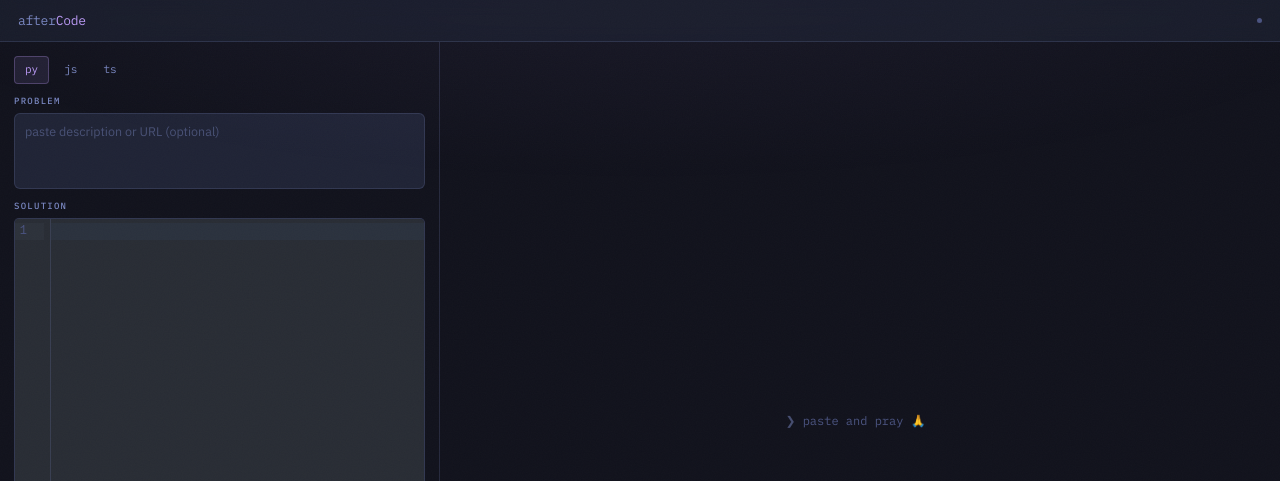
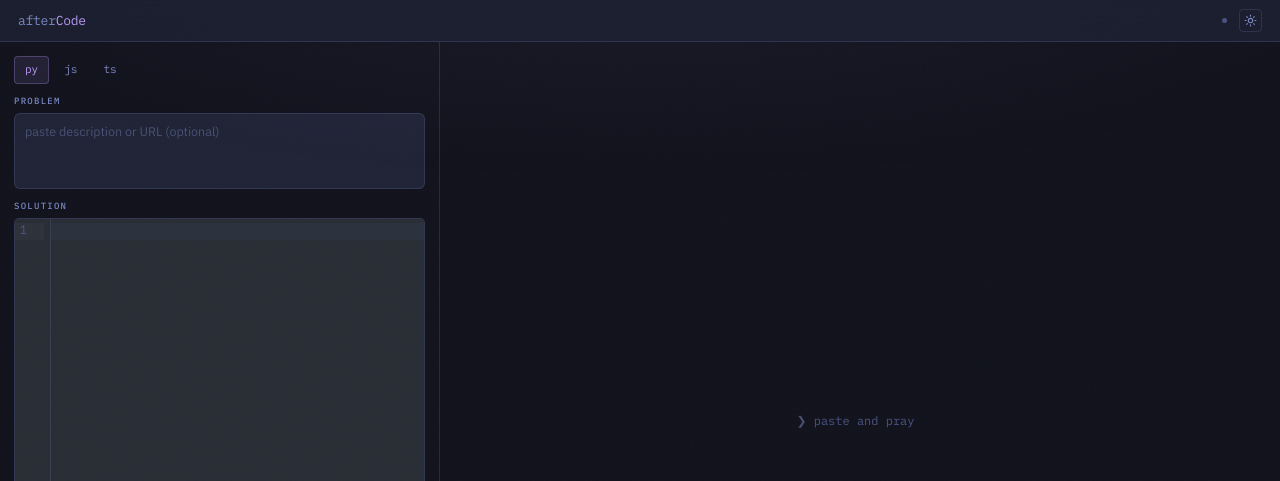
Before and after one commit to leejiayi-ljy/AfterCode, a React (Vite) app: page / in a window 1280 px wide. Shown: the top 481 px of the page. Built offline with nearby package versions, Linux system fonts and the light colour scheme.

Commit message:
add support for light theme

```diff
--- a/src/App.jsx
+++ b/src/App.jsx
@@ -1,4 +1,5 @@
 import { useState, useCallback, useEffect } from 'react'
+import { Sun, Moon } from 'lucide-react'
 import CodeEditor from './components/CodeEditor.jsx'
 import AnalysisPanel from './components/AnalysisPanel.jsx'
 import SkeletonPanel from './components/SkeletonPanel.jsx'
@@ -30,17 +31,23 @@ const IDLE_PROMPTS = [
   "brb, judging your code",
   "don't be shy, paste it",
   "your O(n!) solution is welcome here",
-  "paste and pray 🙏",
+  "paste and pray",
 ]
 const idlePrompt = IDLE_PROMPTS[Math.floor(Math.random() * IDLE_PROMPTS.length)]
 
 export default function App() {
+  const [isDark, setIsDark] = useState(() => localStorage.getItem('ac-theme') !== 'light')
   const [problem, setProblem] = useState(() => localStorage.getItem('ac-problem') || '')
   const [code, setCode] = useState(() => localStorage.getItem('ac-code') || '')
   const [language, setLanguage] = useState(() => localStorage.getItem('ac-language') || 'python')
   const [status, setStatus] = useState('idle')
   const [analysis, setAnalysis] = useState(null)
   const [error, setError] = useState(null)
+
+  useEffect(() => {
+    document.documentElement.setAttribute('data-theme', isDark ? 'dark' : 'light')
+    localStorage.setItem('ac-theme', isDark ? 'dark' : 'light')
+  }, [isDark])
 
   useEffect(() => { localStorage.setItem('ac-problem', problem) }, [problem])
   useEffect(() => { localStorage.setItem('ac-code', code) }, [code])
@@ -89,19 +96,7 @@ export default function App() {
   return (
     <div className='flex flex-col' style={{ height: '100%', background: 'var(--bg)' }}>
       {/* ── Header ── */}
-      <header
-        className='flex items-center flex-shrink-0'
-        style={{
-          borderBottom: '1px solid var(--border)',
-          padding: '0 18px',
-          height: '42px',
-          gap: '12px',
-          background: 'rgba(31, 35, 53, 0.6)',
-          backdropFilter: 'blur(8px)',
-          position: 'relative',
-          zIndex: 10,
-        }}
-      >
+      <header className='app-header flex items-center flex-shrink-0'>
         <span className='brand'>
           <span className='brand-after'>after</span>
           <span className='brand-code'>Code</span>
@@ -109,13 +104,20 @@ export default function App() {
 
         <div style={{ flex: 1 }} />
 
-        <div className='flex items-center gap-2'>
+        <div className='flex items-center gap-3'>
           <span className='status-dot' data-status={status} />
           {status !== 'idle' && (
             <span className='label' style={{ letterSpacing: '0.10em', opacity: 0.8 }}>
               {status === 'loading' ? 'analyzing' : status}
             </span>
           )}
+          <button
+            onClick={() => setIsDark(d => !d)}
+            className='theme-toggle'
+            title={isDark ? 'Switch to light mode' : 'Switch to dark mode'}
+          >
+            {isDark ? <Sun size={13} /> : <Moon size={13} />}
+          </button>
         </div>
       </header>
 
@@ -123,7 +125,7 @@ export default function App() {
       <div className='flex flex-1 min-h-0'>
         {/* Left panel */}
         <div
-          className='flex flex-col flex-shrink-0'
+          className='flex flex-col flex-shrink-0 left-panel'
           style={{
             width: '440px',
             borderRight: '1px solid var(--border)',
@@ -167,7 +169,7 @@ export default function App() {
                 borderRadius: '5px',
               }}
             >
-              <CodeEditor language={language} value={code} onChange={setCode} />
+              <CodeEditor language={language} value={code} onChange={setCode} isDark={isDark} />
             </div>
           </div>
 
@@ -228,7 +230,7 @@ export default function App() {
 
           {status === 'success' && analysis && (
             <div className='fade-up'>
-              <AnalysisPanel analysis={analysis} language={language} />
+              <AnalysisPanel analysis={analysis} language={language} isDark={isDark} />
             </div>
           )}
         </div>
--- a/src/components/AnalysisPanel.jsx
+++ b/src/components/AnalysisPanel.jsx
@@ -9,7 +9,7 @@ import PatternSection from './sections/PatternSection.jsx'
 import FollowUpSection from './sections/FollowUpSection.jsx'
 import { copyToClipboard, formatFullAnalysis } from '../lib/utils.js'
 
-export default function AnalysisPanel({ analysis, language }) {
+export default function AnalysisPanel({ analysis, language, isDark }) {
   const [copied, setCopied] = useState(false)
 
   const handleCopyAll = async () => {
@@ -51,7 +51,7 @@ export default function AnalysisPanel({ analysis, language }) {
         <ComplexitySection analysis={analysis} />
       </div>
       <CodeReviewSection analysis={analysis} />
-      <AlternativesSection analysis={analysis} language={language} />
+      <AlternativesSection analysis={analysis} language={language} isDark={isDark} />
       <PatternSection analysis={analysis} />
       <FollowUpSection analysis={analysis} />
     </div>
--- a/src/index.css
+++ b/src/index.css
@@ -4,7 +4,7 @@
 @tailwind components;
 @tailwind utilities;
 
-/* ── Tokyo Night Tokens ──────────────────────── */
+/* ── Tokyo Night (dark) ──────────────────────── */
 :root {
   --bg: #11121c;
   --surface: #1f2335;
@@ -18,7 +18,6 @@
   --border: rgba(122, 136, 195, 0.2);
   --border-hi: rgba(122, 136, 195, 0.4);
 
-  /* Purple — primary accent */
   --amber: #bb9af7;
   --amber-dim: rgba(187, 154, 247, 0.1);
   --amber-border: rgba(187, 154, 247, 0.28);
@@ -40,6 +39,55 @@
   --blue-border: rgba(125, 207, 255, 0.25);
 
   --teal: #73daca;
+
+  --btn-bg: #bb9af7;
+  --btn-color: #16161e;
+  --btn-glow: rgba(187, 154, 247, 0.35);
+
+  --glow-color: rgba(187, 154, 247, 0.055);
+}
+
+/* ── Lavender Mist (light) ───────────────────── */
+[data-theme="light"] {
+  --bg: #F8F7FF;
+  --surface: #F1EFFD;
+  --surface-hi: #E9E6F8;
+  --surface-hhi: #DDD9F2;
+
+  --text: #1E1B4B;
+  --text-muted: #6B7280;
+  --text-dim: #9CA3AF;
+
+  --border: rgba(55, 48, 107, 0.1);
+  --border-hi: rgba(55, 48, 107, 0.2);
+
+  --amber: #7C3AED;
+  --amber-dim: rgba(124, 58, 237, 0.08);
+  --amber-border: rgba(124, 58, 237, 0.2);
+
+  --green: #166534;
+  --green-dim: rgba(22, 101, 52, 0.08);
+  --green-border: rgba(22, 101, 52, 0.2);
+
+  --red: #9F1239;
+  --red-dim: rgba(159, 18, 57, 0.08);
+  --red-border: rgba(159, 18, 57, 0.2);
+
+  --orange: #C2410C;
+  --orange-dim: rgba(194, 65, 12, 0.08);
+  --orange-border: rgba(194, 65, 12, 0.2);
+
+  --blue: #1D4ED8;
+  --blue-dim: rgba(29, 78, 216, 0.08);
+  --blue-border: rgba(29, 78, 216, 0.2);
+
+  --teal: #0D9488;
+
+  --btn-bg: #1E1B4B;
+  --btn-color: #FFFFFF;
+  --btn-glow: rgba(30, 27, 75, 0.15);
+
+  --glow-color: rgba(124, 58, 237, 0.04);
 }
 
 /* ── Reset ───────────────────────────────────── */
@@ -66,23 +114,24 @@
     font-size: 13px;
     line-height: 1.6;
     -webkit-font-smoothing: antialiased;
+    transition: background-color 0.2s, color 0.2s;
   }
 
-  /* Atmospheric purple glow — top of screen */
+  /* Atmospheric glow — theme-aware */
   body::before {
     content: '';
     position: fixed;
     inset: 0;
     background: radial-gradient(
       ellipse 90% 40% at 50% -5%,
-      rgba(187, 154, 247, 0.055) 0%,
+      var(--glow-color) 0%,
       transparent 70%
     );
     pointer-events: none;
     z-index: 0;
   }
 
-  /* Subtle noise grain overlay */
+  /* Subtle noise grain */
   body::after {
     content: '';
     position: fixed;
@@ -113,10 +162,16 @@
   background: var(--surface);
   border: 1px solid var(--border);
   border-radius: 6px;
-  transition: border-color 0.15s;
+  transition: background-color 0.2s, border-color 0.15s;
 }
 .card:hover {
   border-color: var(--border-hi);
+}
+[data-theme="light"] .card {
+  box-shadow: none;
+}
+[data-theme="light"] .card:hover {
+  box-shadow: none;
 }
 
 /* ── Language tabs ───────────────────────────── */
@@ -150,8 +205,8 @@
 .btn-analyze {
   width: 100%;
   padding: 9px 16px;
-  background: var(--amber);
-  color: #16161e;
+  background: var(--btn-bg);
+  color: var(--btn-color);
   font-family: 'IBM Plex Mono', monospace;
   font-size: 12px;
   font-weight: 600;
@@ -162,16 +217,16 @@
   transition:
     opacity 0.12s,
     transform 0.08s,
-    box-shadow 0.15s;
+    box-shadow 0.15s,
+    background-color 0.2s;
   display: flex;
   align-items: center;
   justify-content: center;
-  gap: 0;
   flex-shrink: 0;
 }
 .btn-analyze:hover:not(:disabled) {
   opacity: 0.9;
-  box-shadow: 0 0 16px rgba(187, 154, 247, 0.35);
+  box-shadow: 0 0 16px var(--btn-glow);
 }
 .btn-analyze:active:not(:disabled) {
   transform: scale(0.988);
@@ -181,14 +236,52 @@
   cursor: not-allowed;
 }
 
+/* ── App header ──────────────────────────────── */
+.app-header {
+  border-bottom: 1px solid var(--border);
+  padding: 0 18px;
+  height: 42px;
+  gap: 12px;
+  background: rgba(31, 35, 53, 0.7);
+  backdrop-filter: blur(10px);
+  position: relative;
+  z-index: 10;
+  transition: background 0.2s, border-color 0.2s;
+}
+[data-theme="light"] .app-header {
+  background: #F1EFFD;
+  border-bottom: 1px solid rgba(55, 48, 107, 0.1);
+  box-shadow: none;
+}
+[data-theme="light"] .left-panel {
+  background: #F4F2FE;
+  border-right: 1px solid rgba(55, 48, 107, 0.1) !important;
+}
+
+/* ── Theme toggle ────────────────────────────── */
+.theme-toggle {
+  background: none;
+  border: 1px solid var(--border);
+  border-radius: 4px;
+  padding: 4px;
+  cursor: pointer;
+  color: var(--text-muted);
+  display: flex;
+  align-items: center;
+  justify-content: center;
+  transition: color 0.15s, border-color 0.15s, background 0.15s;
+  flex-shrink: 0;
+}
+.theme-toggle:hover {
+  color: var(--text);
+  border-color: var(--border-hi);
+  background: var(--surface-hi);
+}
+
 /* ── Skeleton shimmer ────────────────────────── */
 @keyframes shimmer {
-  0% {
-    background-position: -800px 0;
-  }
-  100% {
-    background-position: 800px 0;
-  }
+  0% { background-position: -800px 0; }
+  100% { background-position: 800px 0; }
 }
 .skeleton {
   background: linear-gradient(90deg, var(--surface) 20%, var(--surface-hi) 50%, var(--surface) 80%);
@@ -199,13 +292,8 @@
 
 /* ── Blink / cursor ──────────────────────────── */
 @keyframes blink {
-  0%,
-  100% {
-    opacity: 1;
-  }
-  50% {
-    opacity: 0;
-  }
+  0%, 100% { opacity: 1; }
+  50% { opacity: 0; }
 }
 .cursor {
   display: inline-block;
@@ -229,45 +317,25 @@
   background: var(--amber);
   animation: blink 0.9s ease infinite;
 }
-.status-dot[data-status='success'] {
-  background: var(--green);
-}
-.status-dot[data-status='error'] {
-  background: var(--red);
-}
+.status-dot[data-status='success'] { background: var(--green); }
+.status-dot[data-status='error'] { background: var(--red); }
 
 /* ── Loading dots (button) ───────────────────── */
 @keyframes ldot {
-  0%,
-  80%,
-  100% {
-    opacity: 0;
-  }
-  40% {
-    opacity: 1;
-  }
+  0%, 80%, 100% { opacity: 0; }
+  40% { opacity: 1; }
 }
 .ldot {
   animation: ldot 1.2s ease-in-out infinite;
   display: inline-block;
 }
-.ldot:nth-child(2) {
-  animation-delay: 0.18s;
-}
-.ldot:nth-child(3) {
-  animation-delay: 0.36s;
-}
+.ldot:nth-child(2) { animation-delay: 0.18s; }
+.ldot:nth-child(3) { animation-delay: 0.36s; }
 
 /* ── Fade in ─────────────────────────────────── */
 @keyframes fadeUp {
-  from {
-    opacity: 0;
-    transform: translateY(6px);
-  }
-  to {
-    opacity: 1;
-    transform: translateY(0);
-  }
+  from { opacity: 0; transform: translateY(6px); }
+  to { opacity: 1; transform: translateY(0); }
 }
 .fade-up {
   animation: fadeUp 0.3s cubic-bezier(0.16, 1, 0.3, 1) forwards;
@@ -278,11 +346,9 @@
   opacity: 0;
   transition: opacity 0.15s;
 }
-.section-card:hover .copy-btn {
-  opacity: 1;
-}
+.section-card:hover .copy-btn { opacity: 1; }
 
-/* ── Correctness bar (left border accent) ────── */
+/* ── Correctness bar ─────────────────────────── */
 .correctness-bar {
   width: 2px;
   border-radius: 2px;
@@ -295,12 +361,8 @@
   height: 100%;
   font-size: 12px;
 }
-.cm-editor.cm-focused {
-  outline: none;
-}
-.cm-scroller {
-  font-family: 'IBM Plex Mono', monospace;
-}
+.cm-editor.cm-focused { outline: none; }
+.cm-scroller { font-family: 'IBM Plex Mono', monospace; }
 .cm-gutters {
   background: transparent !important;
   border-right: 1px solid var(--border) !important;
@@ -312,22 +374,15 @@
 }
 
 /* ── Scrollbar ───────────────────────────────── */
-::-webkit-scrollbar {
-  width: 4px;
-  height: 4px;
-}
-::-webkit-scrollbar-track {
-  background: transparent;
-}
+::-webkit-scrollbar { width: 4px; height: 4px; }
+::-webkit-scrollbar-track { background: transparent; }
 ::-webkit-scrollbar-thumb {
   background: var(--surface-hhi);
   border-radius: 2px;
 }
-::-webkit-scrollbar-thumb:hover {
-  background: var(--text-dim);
-}
+::-webkit-scrollbar-thumb:hover { background: var(--text-dim); }
 
-/* ── Input / textarea shared ─────────────────── */
+/* ── Input / textarea ────────────────────────── */
 .field {
   background: var(--surface);
   border: 1px solid var(--border);
@@ -338,7 +393,7 @@
   padding: 8px 10px;
   line-height: 1.55;
   outline: none;
-  transition: border-color 0.15s;
+  transition: border-color 0.15s, background-color 0.2s;
   resize: none;
   width: 100%;
 }
@@ -346,9 +401,7 @@
   color: var(--text-muted);
   opacity: 0.45;
 }
-.field:focus {
-  border-color: var(--border-hi);
-}
+.field:focus { border-color: var(--border-hi); }
 
 /* ── Brand wordmark ──────────────────────────── */
 .brand {
@@ -357,9 +410,5 @@
   letter-spacing: -0.02em;
   line-height: 1;
 }
-.brand-after {
-  color: var(--text-muted);
-}
-.brand-code {
-  color: var(--amber);
-}
+.brand-after { color: var(--text-muted); }
+.brand-code { color: var(--amber); }
```
Also changed, not shown: src/components/CodeEditor.jsx (+71 -15 lines), src/components/sections/AlternativesSection.jsx (+4 -4 lines).
